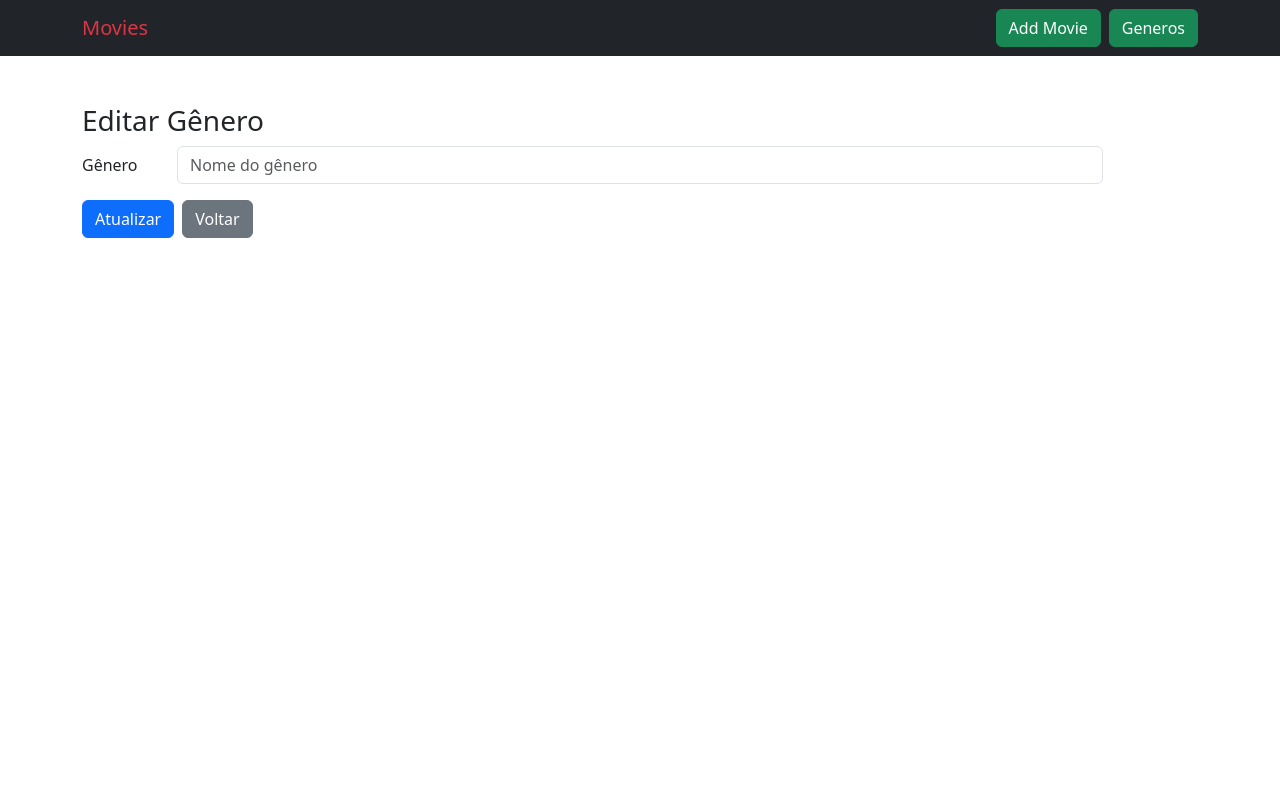
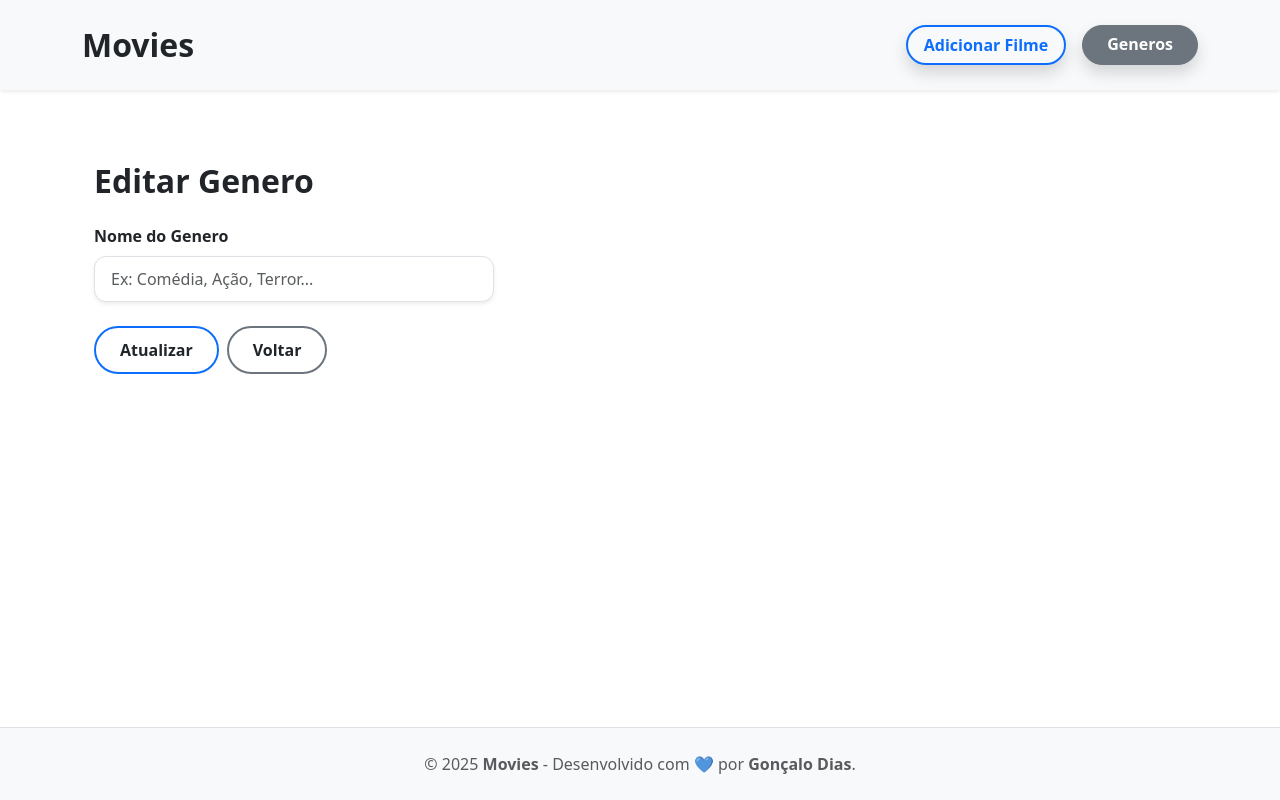
Before and after one commit to goncalodiass/ai2-ficha7, a React (Vite) app in the folder frontend/: page /generos/edit/1 in a window 1280 px wide. Built offline with nearby package versions, Linux system fonts and the light colour scheme; no server answers.

Commit message:
Footer and Navbar

```diff
--- a/frontend/src/App.jsx
+++ b/frontend/src/App.jsx
@@ -1,41 +1,22 @@
-import { useState } from 'react'
 import reactLogo from './assets/react.svg'
 import viteLogo from '/vite.svg'
 import { BrowserRouter as Router, Route, Link, Routes } from "react-router-dom";
-import { Navbar, Container, Nav, Button } from 'react-bootstrap';
 
+import Footer from "./components/Footer";
+import NavbarMovies from './components/Navbar.jsx';
 import MoviesList from './view/MoviesList';
 import MoviesAdd from './view/MoviesAdd';
 import MoviesEdit from './view/MoviesEdit';
 import Generos from './view/Generos';
 import GenerosEdit from "./view/GenerosEdit";
-
 function App() {
-  const [count, setCount] = useState(0)
-
   return (
     <Router>
-      <div className="App">
-        <Navbar bg="dark" variant="dark" expand="lg">
-          <Container>
-            <Navbar.Brand as={Link} to="/">
-              <span className="text-danger">Movies</span>
-            </Navbar.Brand>
-            <Navbar.Toggle aria-controls="basic-navbar-nav" />
-            <Navbar.Collapse id="basic-navbar-nav">
-              <Nav className="ms-auto d-flex gap-2">
-                <Button as={Link} to="/filmes/add" variant="success">
-                  Add Movie
-                </Button>
-                <Button as={Link} to="/generos" variant="success">
-                  Generos
-                </Button>
-              </Nav>
-            </Navbar.Collapse>
-          </Container>
-        </Navbar>
-        <div className="container py-4">
-          <div className="row">
+      <div className="d-flex flex-column min-vh-100">
+        <NavbarMovies />
+
+        <main className="flex-grow-1">
+          <div className="container py-4">
             <Routes>
               <Route path="/" element={<MoviesList />} />
               <Route path="/filmes/add" element={<MoviesAdd />} />
@@ -44,9 +25,12 @@ function App() {
               <Route path="/generos/edit/:id" element={<GenerosEdit />} />
             </Routes>
           </div>
-        </div>
+        </main>
+
+        <Footer />
       </div>
-    </Router >
+    </Router>
   );
-};
+}
+
 export default App;
--- /dev/null
+++ b/frontend/src/components/Footer.jsx
@@ -0,0 +1,14 @@
+import React from "react";
+import { Container } from "react-bootstrap";
+
+const Footer = () => {
+return (
+     <footer className="bg-light border-top shadow-sm py-4 mt-5">
+        <Container className="text-center text-muted">
+                © {new Date().getFullYear()} <strong>Movies</strong> - Desenvolvido com 💙 por <strong><a href="https://github.com/goncalodiass" target="_blank" rel="noopener noreferrer" style={{ color: "inherit", textDecoration: "none" }}>Gonçalo Dias</a></strong>.
+        </Container>
+    </footer>
+  );
+};
+
+export default Footer;
--- a/frontend/src/components/FormFilme.jsx
+++ b/frontend/src/components/FormFilme.jsx
@@ -49,7 +49,7 @@ const FormFilme = ({
   };
 
   return (
-    <div className="container mt-5 mb-5 p-4 rounded shadow-sm bg-white">
+    <div className="container mt-5 mb-5 p-4 rounded shadow bg-white">
       <Toaster richColors position="top-right" />
       <h2 className="fw-bold mb-4">
         {modo === "adicionar" ? "🎬 Adicionar Novo Filme" : "✏️ Editar Filme"}
@@ -115,7 +115,7 @@ const FormFilme = ({
 
 
       <div className="mb-4">
-        <label className="form-label fw-semibold">Gênero</label>
+        <label className="form-label fw-semibold">Genero</label>
         <select
           className="form-select shadow-sm"
           style={{ borderRadius: "12px", padding: "10px 15px" }}
@@ -123,7 +123,7 @@ const FormFilme = ({
           onChange={(e) => onChange("generoId", e.target.value)}
         >
           <option value="" disabled>
-            Escolha um gênero...
+            Escolha um Genero...
           </option>
           {generos.map((genero) => (
             <option key={genero.id} value={genero.id}>
--- /dev/null
+++ b/frontend/src/components/Navbar.jsx
@@ -0,0 +1,46 @@
+import React from "react";
+import { Navbar, Container, Nav } from "react-bootstrap";
+import { Link, useLocation } from "react-router-dom";
+
+const NavbarMovies = () => {
+  const location = useLocation();
+
+  const isActive = (path) => location.pathname.startsWith(path);
+
+  return (
+    <Navbar bg="light" expand="md" className="shadow-sm py-3">
+      <Container>
+        <Navbar.Brand as={Link} to="/" className="fw-bold fs-4 text-dark">
+          <span className="text-dark" style={{ fontSize: "2rem" }}>Movies</span>
+        </Navbar.Brand>
+        <Navbar.Toggle aria-controls="basic-navbar-nav" />
+        <Navbar.Collapse id="basic-navbar-nav">
+          <Nav className="ms-auto d-flex gap-3">
+            <Link
+              to="/filmes/add"
+              className={`btn fw-semibold px-3 rounded-pill shadow ${
+                isActive("/filmes/add")
+                  ? "btn-primary text-white"
+                  : "btn-outline-primary border-2"
+              }`}
+            >
+              Adicionar Filme
+            </Link>
+            <Link
+              to="/generos"
+              className={`btn fw-semibold px-4 rounded-pill shadow ${
+                isActive("/generos")
+                  ? "btn-secondary text-white"
+                  : "btn-outline-secondary border-2"
+              }`}
+            >
+              Generos
+            </Link>
+          </Nav>
+        </Navbar.Collapse>
+      </Container>
+    </Navbar>
+  );
+};
+
+export default NavbarMovies;
--- a/frontend/src/view/Generos.jsx
+++ b/frontend/src/view/Generos.jsx
@@ -1,17 +1,15 @@
 import React, { useState, useEffect } from "react";
 import axios from "axios";
-import { Toaster, toast } from "sonner"; // Importando Sonner
-import { Link } from "react-router-dom"; // Certifique-se de importar o Link
-import { Modal, Button } from "react-bootstrap"; // Importando Modal e Button do React-Bootstrap
-import "bootstrap/dist/css/bootstrap.min.css";
-import "bootstrap/dist/js/bootstrap.bundle.min";
+import { Toaster, toast } from "sonner";
+import { Link } from "react-router-dom";
+import { Modal, Button } from "react-bootstrap";
 import API_URLS from "../config";
 
 const Generos = () => {
   const [dataGeneros, setDataGeneros] = useState([]);
-    const [novoGenero, setNovoGenero] = useState(""); // Estado para o novo gênero
-    const [showModal, setShowModal] = useState(false); // Estado para controlar o modal
-    const [generoIdToDelete, setGeneroIdToDelete] = useState(null); // Estado para armazenar o ID do gênero a ser excluído
+  const [novoGenero, setNovoGenero] = useState("");
+  const [showModal, setShowModal] = useState(false);
+  const [generoIdToDelete, setGeneroIdToDelete] = useState(null);
 
   useEffect(() => {
     fetchGeneros();
@@ -23,7 +21,7 @@ const Generos = () => {
       if (response.data.success) {
         setDataGeneros(response.data.data);
       } else {
-                toast.error("Erro ao carregar os gêneros.");
+        toast.error("Erro ao carregar os Generos.");
       }
     } catch (error) {
       toast.error("Erro no servidor: " + error.message);
@@ -34,17 +32,16 @@ const Generos = () => {
     e.preventDefault();
 
     if (!novoGenero.trim()) {
-            toast.error("Por favor, insira um nome para o gênero.");
+      toast.error("Por favor, insira um nome para o Genero.");
       return;
     }
 
-        // Verifica se o gênero já existe
     const generoExistente = dataGeneros.find(
       (genero) => genero.genero.toLowerCase() === novoGenero.toLowerCase()
     );
 
     if (generoExistente) {
-            toast.error("Este gênero já existe. Por favor, insira um nome diferente.");
+      toast.error("Este Genero já existe. Por favor, insira um nome diferente.");
       return;
     }
 
@@ -53,11 +50,11 @@ const Generos = () => {
         genero: novoGenero,
       });
       if (response.data.success) {
-                toast.success("Gênero adicionado com sucesso!");
-                setNovoGenero(""); // Limpa o campo de entrada
-                fetchGeneros(); // Atualiza a lista de gêneros
+        toast.success("Genero adicionado com sucesso!");
+        setNovoGenero("");
+        fetchGeneros();
       } else {
-                toast.error("Erro ao adicionar o gênero.");
+        toast.error("Erro ao adicionar o Genero.");
       }
     } catch (error) {
       toast.error("Erro no servidor: " + error.message);
@@ -68,46 +65,60 @@ const Generos = () => {
     try {
       const response = await axios.post(API_URLS.GENEROS.DELETE, { id: generoIdToDelete });
       if (response.data.success) {
-                toast.success("Gênero eliminado com sucesso!");
-                fetchGeneros(); // Atualiza a lista após exclusão
+        toast.success("Genero eliminado com sucesso!");
+        fetchGeneros();
       } else if (response.data.error === "FOREIGN_KEY_CONSTRAINT") {
-                toast.error("Não é possível excluir o gênero, pois ele está associado a filmes.");
+        toast.error("Não é possível excluir o Genero, pois está associado a filmes.");
       } else {
-                toast.error("Erro ao excluir o gênero.");
+        toast.error("Erro ao excluir o Genero.");
       }
     } catch (error) {
-            // Captura erros do servidor
-            if (error.response && error.response.data && error.response.data.error === "FOREIGN_KEY_CONSTRAINT") {
-                toast.error("Não é possível eliminar o gênero, pois ele está associado a filmes.");
+      if (error.response?.data?.error === "FOREIGN_KEY_CONSTRAINT") {
+        toast.error("Não é possível eliminar o Genero, pois está associado a filmes.");
       } else {
         toast.error("Erro no servidor: " + error.message);
       }
     }
-        setShowModal(false); // Fecha o modal após a exclusão
+    setShowModal(false);
   };
 
   const handleShowModal = (id) => {
-        setGeneroIdToDelete(id); // Define o ID do gênero a ser excluído
-        setShowModal(true); // Exibe o modal
+    setGeneroIdToDelete(id);
+    setShowModal(true);
   };
 
   const handleCloseModal = () => {
-        setShowModal(false); // Fecha o modal
-        setGeneroIdToDelete(null); // Limpa o ID do gênero
+    setShowModal(false);
+    setGeneroIdToDelete(null);
   };
 
-    const LoadFillData = () => {
-        return dataGeneros.map((data, index) => (
-            <tr key={index}>
-                <th>{data.id}</th>
-                <td>{data.genero}</td>
+  const LoadFillData = () =>
+    dataGeneros.map((data, index) => (
+      <tr key={index} className="align-middle">
+        <th className="text-muted">{data.id}</th>
+        <td className="fw-semibold">{data.genero}</td>
         <td>
-                    <div className="d-flex gap-2">
-                        <Link className="btn btn-outline-info" to={`/generos/edit/${data.id}`}>
+          <div className="d-flex gap-2 justify-content-center">
+            <Link
+              className="fw-semibold text-dark shadow"
+              style={{
+                backgroundColor: "#fff",
+                borderRadius: "50px",
+                padding: "6px 16px",
+                border: "2px solid #0dcaf0",
+              }}
+              to={`/generos/edit/${data.id}`}
+            >
               Editar
             </Link>
             <button
-                            className="btn btn-outline-danger"
+              className="fw-semibold text-dark shadow"
+              style={{
+                backgroundColor: "#fff",
+                borderRadius: "50px",
+                padding: "6px 16px",
+                border: "2px solid #dc3545",
+              }}
               onClick={() => handleShowModal(data.id)}
             >
               Apagar
@@ -116,47 +127,76 @@ const Generos = () => {
         </td>
       </tr>
     ));
-    };
 
   return (
-        <div className="container">
-            <Toaster position="top-right" richColors /> {/* Sonner Toaster */}
-            <h3 className="mt-4">Lista de Gêneros</h3>
+    <div className="container mt-5">
+      <Toaster position="top-right" richColors />
+      <h2 className="fw-bold mb-4">
+        Lista de Generos
+      </h2>
 
-            {/* Formulário para adicionar novo gênero */}
+      {/* Formulário para adicionar novo Genero */}
       <form className="mb-4" onSubmit={handleAddGenero}>
-                <div className="d-flex align-items-center gap-2">
+        <div className="d-flex gap-2">
           <input
             type="text"
-                        className="form-control"
-                        id="novoGenero"
-                        placeholder="Insira o nome do gênero"
+            className="form-control shadow rounded rounded-pill w-25"
+            placeholder="Novo genero"
             value={novoGenero}
             onChange={(e) => setNovoGenero(e.target.value)}
-                        style={{ minWidth: 200, maxWidth: 400, flex: 1 }}
+            style={{
+              borderRadius: "12px",
+              padding: "10px 16px",
+            }}
           />
-                    <button type="submit" className="btn btn-primary">Adicionar</button>
-                    <button type="reset" className="btn btn-secondary" onClick={() => setNovoGenero("")} > Limpar </button>
+          <button
+            type="submit"
+            className="btn fw-semibold text-dark shadow"
+            style={{
+              backgroundColor: "#fff",
+              border: "2px solid #0d6efd",
+              borderRadius: "50px",
+              padding: "10px 24px",
+            }}
+          >
+            Adicionar
+          </button>
+          <button
+            type="reset"
+            className="btn fw-semibold text-dark shadow"
+            style={{
+              backgroundColor: "#fff",
+              border: "2px solid #6c757d",
+              borderRadius: "50px",
+              padding: "10px 24px",
+            }}
+            onClick={() => setNovoGenero("")}
+          >
+            Limpar
+          </button>
         </div>
       </form>
-            {/* Tabela de gêneros */}
-            <table className="table table-hover table-striped">
-                <thead className="thead-dark">
-                    <tr>
+
+      {/* Tabela estilizada */}
+      <div className="table-responsive shadow-sm rounded">
+        <table className="table align-middle border overflow-hidden table-striped mb-0 ">
+          <thead className="table-dark">
+            <tr className="text-uppercase text-secondary" style={{ fontSize: "0.95rem" }}>
               <th>ID</th>
-                        <th>Gênero</th>
-                        <th colSpan="2">Ação</th>
+              <th>Genero</th>
+              <th className="text-center">Ações</th>
             </tr>
           </thead>
           <tbody>{LoadFillData()}</tbody>
         </table>
+      </div>
 
       {/* Modal de Confirmação */}
       <Modal show={showModal} onHide={handleCloseModal}>
         <Modal.Header closeButton>
           <Modal.Title>Confirmar Eliminação</Modal.Title>
         </Modal.Header>
-                <Modal.Body>Tem certeza que deseja apagar este gênero?</Modal.Body>
+        <Modal.Body>Tem certeza que deseja apagar este Genero?</Modal.Body>
         <Modal.Footer>
           <Button variant="secondary" onClick={handleCloseModal}>
             Cancelar
--- a/frontend/src/view/GenerosEdit.jsx
+++ b/frontend/src/view/GenerosEdit.jsx
@@ -1,17 +1,16 @@
 import React, { useEffect, useState } from "react";
-import { useParams, Link } from "react-router-dom";
+import { useParams, Link, useNavigate } from "react-router-dom";
 import axios from "axios";
 import { Toaster, toast } from "sonner";
 import { Modal, Button } from "react-bootstrap";
 import API_URLS from "../config";
 
-const baseUrl = "http://localhost:3000";
-
 const GenerosEdit = () => {
   const [genero, setGenero] = useState("");
-    const [generosExistentes, setGenerosExistentes] = useState([]); // Lista de gêneros existentes
+  const [generosExistentes, setGenerosExistentes] = useState([]);
+  const [showModal, setShowModal] = useState(false);
   const { id } = useParams();
-    const [showModal, setShowModal] = useState(false);
+  const navigate = useNavigate();
 
   useEffect(() => {
     const fetchGenero = async () => {
@@ -20,7 +19,7 @@ const GenerosEdit = () => {
         if (response.data.success) {
           setGenero(response.data.data[0].genero);
         } else {
-                    toast.error("Erro ao carregar os dados do gênero.");
+          toast.error("Erro ao carregar os dados do Genero.");
         }
       } catch (error) {
         toast.error("Erro no servidor: " + error.message);
@@ -31,9 +30,13 @@ const GenerosEdit = () => {
       try {
         const response = await axios.get(API_URLS.GENEROS.LIST);
         if (response.data.success) {
-                    setGenerosExistentes(response.data.data.map((g) => g.genero.toLowerCase()));
+          setGenerosExistentes(
+            response.data.data
+              .filter((g) => g.id !== Number(id))
+              .map((g) => g.genero.toLowerCase())
+          );
         } else {
-                    toast.error("Erro ao carregar a lista de gêneros.");
+          toast.error("Erro ao carregar a lista de Generos.");
         }
       } catch (error) {
         toast.error("Erro no servidor: " + error.message);
@@ -46,66 +49,84 @@ const GenerosEdit = () => {
 
   const handleUpdate = async () => {
     if (!genero.trim()) {
-            toast.error("O nome do gênero não pode estar vazio.");
+      toast.error("O nome do Genero não pode estar vazio.");
       return;
     }
 
-        // Verifica se o nome do gênero já existe (ignorando o gênero atual)
     if (generosExistentes.includes(genero.toLowerCase())) {
-            toast.error("Este nome de gênero já existe. Por favor, insira um nome diferente.");
+      toast.error("Este nome de Genero já existe.");
       return;
     }
 
     try {
       const response = await axios.put(API_URLS.GENEROS.UPDATE(id), { genero });
       if (response.data.success) {
-                toast.success("Gênero atualizado com sucesso!");
+        toast.success("Genero atualizado com sucesso!");
+        setTimeout(() => navigate("/generos"), 1500);
       } else {
-                toast.error("Erro ao atualizar o gênero.");
+        toast.error("Erro ao atualizar o Genero.");
       }
     } catch (error) {
       toast.error("Erro no servidor: " + error.message);
     }
-        setShowModal(false); // Fecha o modal após a atualização
+
+    setShowModal(false);
   };
 
-    const handleShowModal = () => setShowModal(true);
-    const handleCloseModal = () => setShowModal(false);
+  return (
+    <div className="container mt-5">
+      <Toaster position="top-right" richColors />
+      <h2 className="fw-bold mb-4">Editar Genero</h2>
 
-    return (
-        <div className="container">
-            <Toaster position="top-right" richColors />
-            <h3 className="mt-4">Editar Gênero</h3>
-            <div className="form-group row mb-3">
-                <label htmlFor="genero" className="col-sm-2 col-md-1 col-form-label">Gênero</label>
-                <div className="col-sm-10">
+      <div className="mb-4">
+        <label htmlFor="genero" className="form-label fw-semibold">Nome do Genero</label>
         <input
           type="text"
-                        className="form-control"
+          className="form-control shadow-sm"
+          style={{ borderRadius: "12px", padding: "10px 16px", maxWidth: "400px" }}
           id="genero"
-                        placeholder="Nome do gênero"
+          placeholder="Ex: Comédia, Ação, Terror..."
           value={genero}
           onChange={(e) => setGenero(e.target.value)}
         />
       </div>
-            </div>
-            <div className="d-flex align-items-center gap-2">
-                <button className="btn btn-primary" onClick={handleShowModal}>
+
+      <div className="d-flex gap-2">
+        <button
+          className="fw-semibold text-dark"
+          style={{
+            backgroundColor: "#fff",
+            border: "2px solid #0d6efd",
+            borderRadius: "50px",
+            padding: "10px 24px",
+          }}
+          onClick={() => setShowModal(true)}
+        >
           Atualizar
         </button>
-                <Link to="/generos" className="btn btn-secondary">
+        <Link
+          to="/generos"
+          className="fw-semibold text-dark"
+          style={{
+            backgroundColor: "#fff",
+            border: "2px solid #6c757d",
+            borderRadius: "50px",
+            padding: "10px 24px",
+            textDecoration: "none",
+          }}
+        >
           Voltar
         </Link>
       </div>
 
-            {/* Modal de Confirmação */}
-            <Modal show={showModal} onHide={handleCloseModal}>
+      {/* Modal de confirmação */}
+      <Modal show={showModal} onHide={() => setShowModal(false)}>
         <Modal.Header closeButton>
           <Modal.Title>Confirmar Atualização</Modal.Title>
         </Modal.Header>
-                <Modal.Body>Tem certeza que deseja guardar as alterações no gênero?</Modal.Body>
+        <Modal.Body>Tem certeza que deseja guardar as alterações no Genero?</Modal.Body>
         <Modal.Footer>
-                    <Button variant="secondary" onClick={handleCloseModal}>
+          <Button variant="secondary" onClick={() => setShowModal(false)}>
             Cancelar
           </Button>
           <Button variant="primary" onClick={handleUpdate}>
--- a/frontend/src/view/MoviesAdd.jsx
+++ b/frontend/src/view/MoviesAdd.jsx
@@ -27,10 +27,10 @@ const MoviesAdd = () => {
                 if (response.data.success) {
                     setGeneros(response.data.data);
                 } else {
-                    alert("Erro ao carregar os gêneros.");
+                    alert("Erro ao carregar os Generos.");
                 }
             } catch (error) {
-                alert("Erro ao buscar os gêneros: " + error.message);
+                alert("Erro ao buscar os Generos: " + error.message);
             }
         };
 
--- a/frontend/src/view/MoviesEdit.jsx
+++ b/frontend/src/view/MoviesEdit.jsx
@@ -51,10 +51,10 @@ const MoviesEdit = () => {
                 if (response.data.success) {
                     setGeneros(response.data.data);
                 } else {
-                    toast.error("Erro ao carregar os gêneros.");
+                    toast.error("Erro ao carregar os Generos.");
                 }
             } catch (error) {
-                toast.error("Erro ao buscar os gêneros: " + error.message);
+                toast.error("Erro ao buscar os Generos: " + error.message);
             }
         };
 
--- a/frontend/src/view/MoviesList.jsx
+++ b/frontend/src/view/MoviesList.jsx
@@ -240,7 +240,7 @@ const MoviesList = () => {
             <Toaster richColors position="top-right" />
             <div className="mt-5 mb-4">
                 <h2 className="fw-bold" style={{ fontSize: '2rem', color: '#212529' }}>
-                    🎬 Lista de Filmes
+                    Lista de Filmes
                 </h2>
             </div>
 
@@ -308,7 +308,7 @@ const MoviesList = () => {
                                 <th>&nbsp; #</th>
                                 <th>Título</th>
                                 <th>Descrição</th>
-                                <th>Gênero</th>
+                                <th>Genero</th>
                                 <th>Foto</th>
                                 <th className="text-center">Ações</th>
                             </tr>
```
Also changed, not shown: 2 other files (tests, documents, lock files or other folders). Lines whose indentation alone changed are shown as unchanged.
